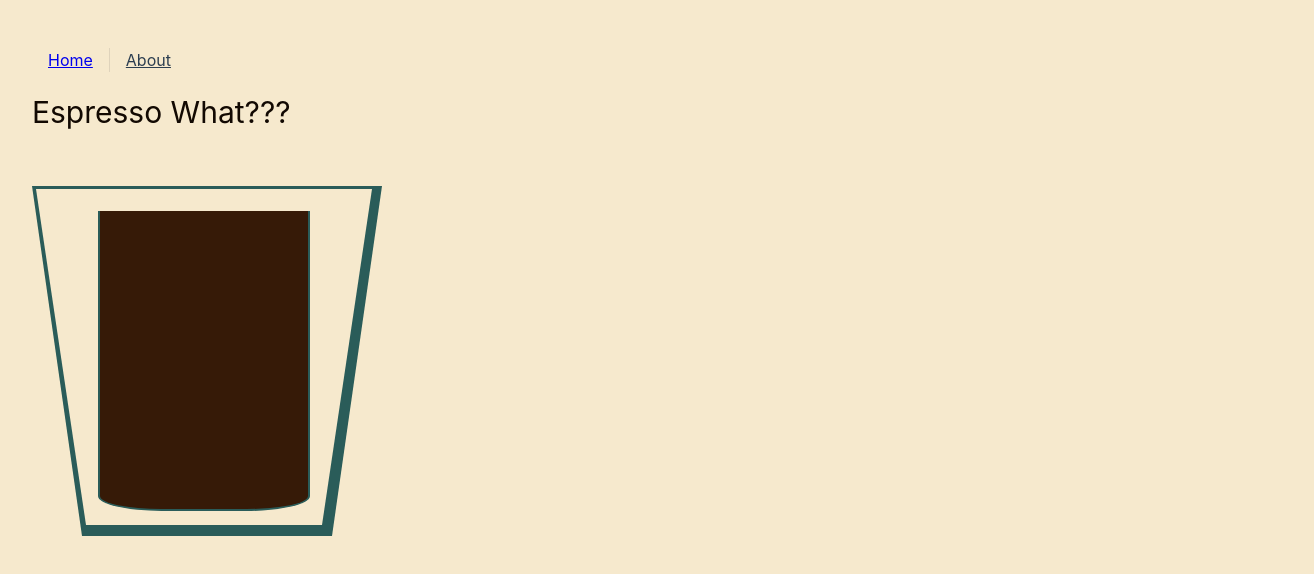
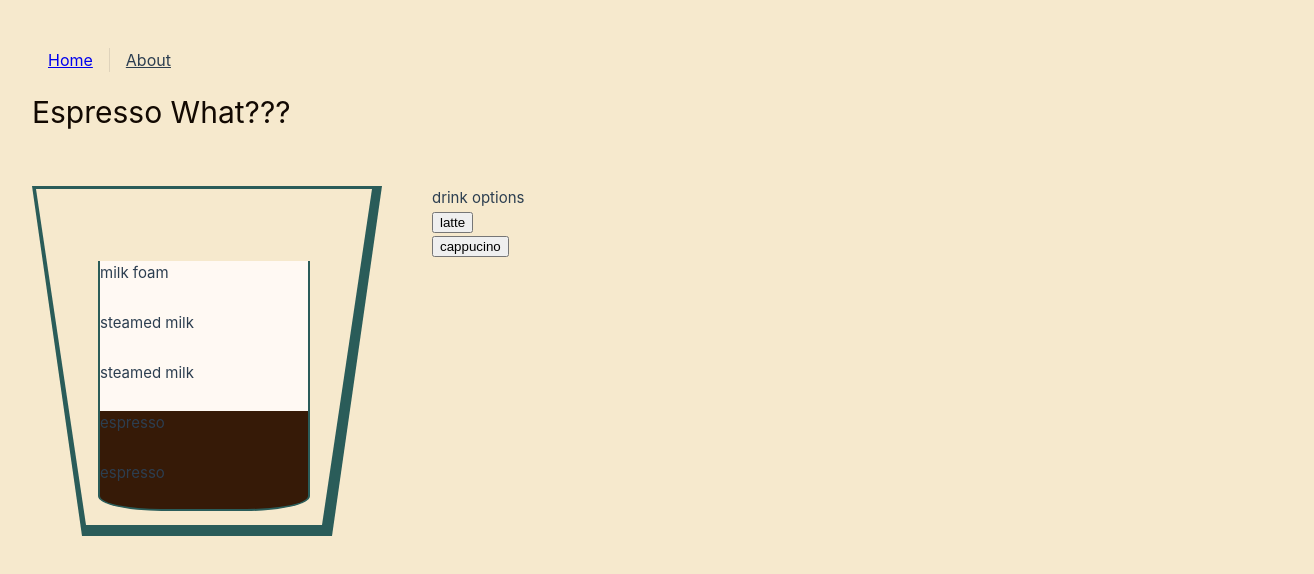
Before and after one commit to ChelseaLura/espresso-what, a Vue app: page /about in a window 1280 px wide. Shown: the top 574 px of the page, 1314 px wide, since content can reach past the window. Built offline with nearby package versions, Linux system fonts and the light colour scheme.

Commit message:
static drink recipe converter and display

```diff
--- a/src/views/DrinkView.vue
+++ b/src/views/DrinkView.vue
@@ -1,17 +1,142 @@
-<script setup lang="ts"></script>
+<script setup lang="ts">
+type Portion = 1 | 2 | 3 | 4 | 5 | 6
+enum Ingredient {
+  ESPRESSO = 'espresso',
+  MILK = 'steamed milk',
+  FOAM = 'milk foam',
+  WATER = 'water',
+  COFFEE = 'drip-coffee',
+}
+const IngredientColors: Record<Ingredient, string> = {
+  espresso: '#361A07',
+  'steamed milk': '#FFF9F3',
+  'milk foam': '#FFF9F3',
+  water: '#C5F1F5',
+  'drip-coffee': '#120902',
+}
+
+interface IngredientFormula {
+  portion: Portion
+  name: Ingredient
+  order: number
+}
+interface DrinkRecipe {
+  id: string
+  name: string
+  ingredients: Array<IngredientFormula>
+  funFact?: string
+}
+interface DrinkPart {
+  color: string
+  name: string
+}
+
+const drinks: Array<DrinkRecipe> = [
+  {
+    id: '2b8bbfd9-cfa1-4550-a50f-da08b265262f',
+    name: 'latte',
+    ingredients: [
+      {
+        name: Ingredient.ESPRESSO,
+        portion: 2,
+        order: 1,
+      },
+      {
+        name: Ingredient.MILK,
+        portion: 3,
+        order: 2,
+      },
+    ],
+  },
+  {
+    id: '7ed6dbc1-bf28-4350-8e80-97d7097b9d0f',
+    name: 'cappucino',
+    ingredients: [
+      {
+        name: Ingredient.ESPRESSO,
+        portion: 2,
+        order: 1,
+      },
+      {
+        name: Ingredient.MILK,
+        portion: 2,
+        order: 2,
+      },
+      {
+        name: Ingredient.FOAM,
+        portion: 1,
+        order: 3,
+      },
+    ],
+  },
+]
+
+function drinkPartClassGenerator(drinkPart: DrinkPart): string {
+  let partClasses = 'drink-part'
+  if (drinkPart.name !== '') {
+    partClasses += ' drink-part-border'
+  }
+  return partClasses
+}
+
+function createDrinkDisplay(
+  drinks: Array<DrinkRecipe>,
+): Record<string, Array<DrinkPart>> {
+  const drinkDisplays: Record<string, Array<DrinkPart>> = {}
+  drinks.forEach(drink => {
+    const drinkParts: Array<DrinkPart> = []
+    // TODO: Add more logic to make sure drink cannot be more than 6 parts
+    drink.ingredients.forEach(ingredient => {
+      for (let i = 1; i <= ingredient.portion; i++) {
+        drinkParts.push({
+          name: ingredient.name,
+          color: IngredientColors[ingredient.name],
+        })
+      }
+    })
+    console.log(drinkParts.length)
+    if (drinkParts.length > 6) {
+      throw new Error('too many ingredients')
+    }
+    if (drinkParts.length < 6) {
+      for (let i = drinkParts.length; i < 6; i++) {
+        drinkParts.push({
+          name: '',
+          color: 'transparent',
+        })
+      }
+    }
+    drinkDisplays[drink.name] = drinkParts.reverse()
+  })
+  return drinkDisplays
+}
+const drinkDisplays = createDrinkDisplay(drinks)
+console.log(drinkDisplays)
+const selectedDrink: Array<DrinkPart> = drinkDisplays['cappucino']
+</script>
 
 <template>
   <h1>Espresso What???</h1>
-  <div class="drink-container">
-    <div class="glass"></div>
-    <div class="internal-glass"></div>
-    <div class="portion-container">
-      <div class="drink-portion"></div>
-      <div class="drink-portion"></div>
-      <div class="drink-portion"></div>
-      <div class="drink-portion"></div>
-      <div class="drink-portion"></div>
-      <div class="drink-portion bottom-curve"></div>
+  <div class="page-container">
+    <div class="drink-container">
+      <div class="glass"></div>
+      <div class="internal-glass"></div>
+      <div class="part-container">
+        <div
+          v-for="(drinkPart, index) in selectedDrink"
+          v-bind:key="index"
+          :class="drinkPartClassGenerator(drinkPart)"
+          :style="{ 'background-color': drinkPart.color }"
+        >
+          {{ drinkPart.name }}
+        </div>
+      </div>
+    </div>
+    <div>
+      <p>drink options</p>
+      <div v-for="drink of drinks" v-bind:key="drink.id">
+        <button>{{ drink.name }}</button>
+      </div>
     </div>
   </div>
 </template>
@@ -21,8 +146,14 @@ h1 {
   color: #120902;
   margin-bottom: 50px;
 }
+.page-container {
+  display: flex;
+  width: 100%;
+  flex-direction: row;
+}
 .drink-container {
   position: relative;
+  width: 400px;
 }
 .glass {
   /* TODO: Add variables for sizing, extract out similar styles */
@@ -45,23 +176,24 @@ h1 {
   height: 0;
   width: 336px;
 }
-.portion-container {
+.part-container {
   z-index: 3;
   position: relative;
   top: 25px;
   left: 66px;
+  :last-child {
+    border-bottom-left-radius: 30%;
+    border-bottom-right-radius: 30%;
+    border-bottom: 2px solid #2a5c59;
+  }
 }
-.drink-portion {
+.drink-part {
   height: 50px;
   width: 212px;
+}
+.drink-part-border {
   border-left: 2px solid #2a5c59;
   border-right: 2px solid #2a5c59;
-  background-color: #361a07;
-}
-.bottom-curve {
-  border-bottom-left-radius: 30%;
-  border-bottom-right-radius: 30%;
-  border-bottom: 2px solid #2a5c59;
 }
 </style>
 <!-- Notes -->
```
